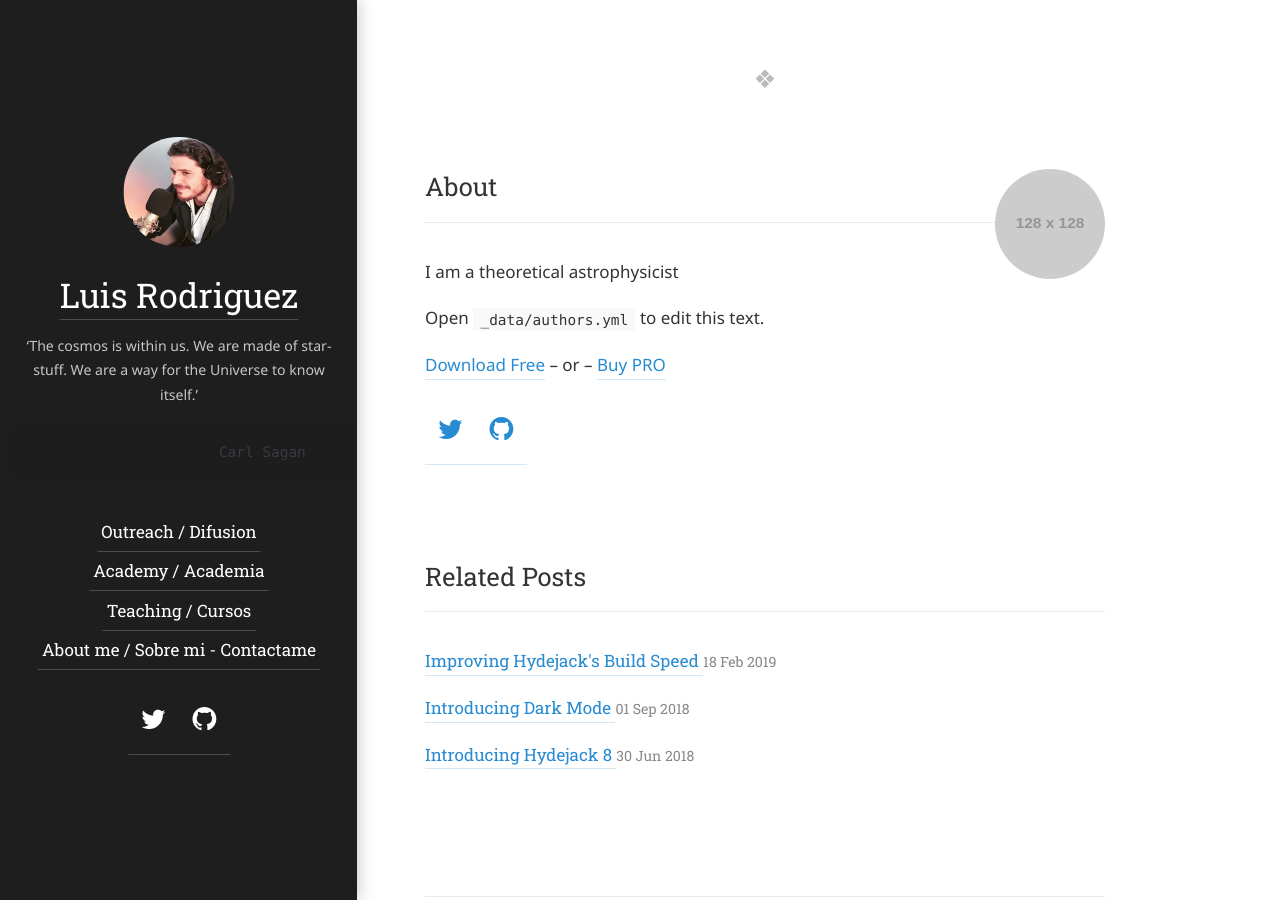
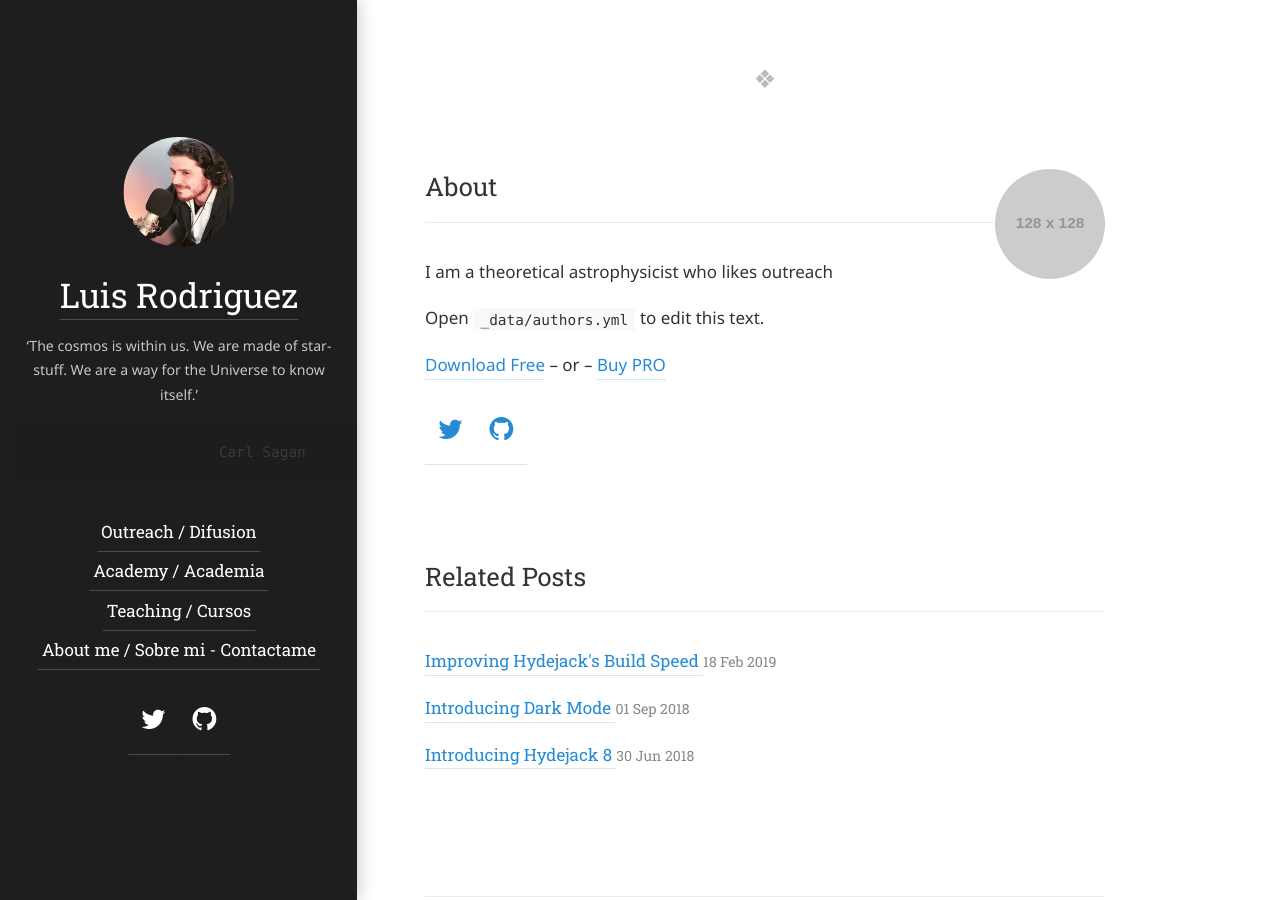
Before and after one commit to Lsrodrig/lsrodrig.github.io, a Jekyll site: the page built from hydejack/_posts/2016-09-17-the-fast-one.md, in a window 1280 px wide and 900 px high, scrolled down 1711 px. Built offline with Jekyll 4.4.1, drawn with Linux system fonts in a browser that asks for light colours; some web fonts are replaced.

Commit message:
Update authors.yml

```diff
--- a/_data/authors.yml
+++ b/_data/authors.yml
@@ -8,7 +8,7 @@ author1:
   # Used at the bottom of each page and at the top of the `about` layout
   # Markdown enabled, can use multiple paragraphs (enabled by `|`)
   about:             |
-    I am  a theoretical astrophysicist
+    I am  a theoretical astrophysicist  who likes outreach
 
     Open `_data/authors.yml` to edit this text.
 
```
